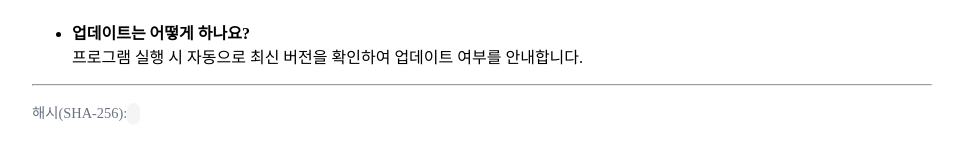
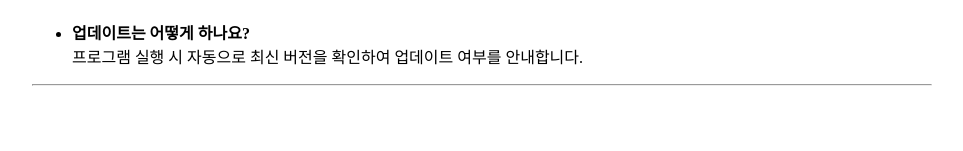
Before and after one commit to LeeTaeJong/LeeTaeJong.github.io, a Jekyll site: the page built from projects/HyFireWall.md, in a window 1280 px wide and 900 px high, scrolled down 2034 px. Shown: the part 746-897 px from the top of the window, without its empty margins (158-1121 px from the left). Built offline with Jekyll 4.4.1, drawn with Linux system fonts in a browser that asks for light colours; after the commit the page ends 2898 px from its top, so only the background shows below that.

Commit message:
Update project.html

```diff
--- a/_layouts/project.html
+++ b/_layouts/project.html
@@ -61,9 +61,6 @@
       {%- endif -%}
 
       <hr>
-      <p class="meta">
-        해시(SHA-256): <code>{{ page.sha256 }}</code>
-      </p>
     </div>
   </body>
 </html>
```
